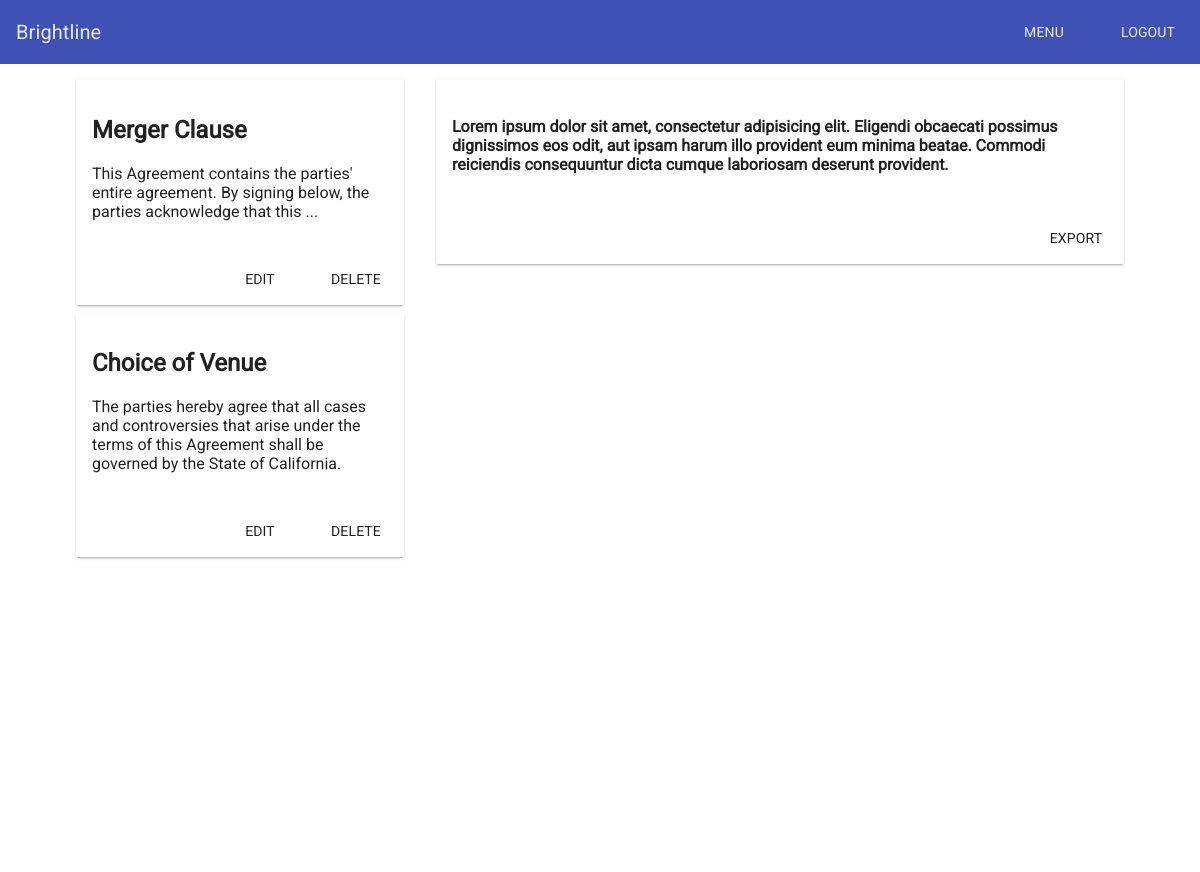
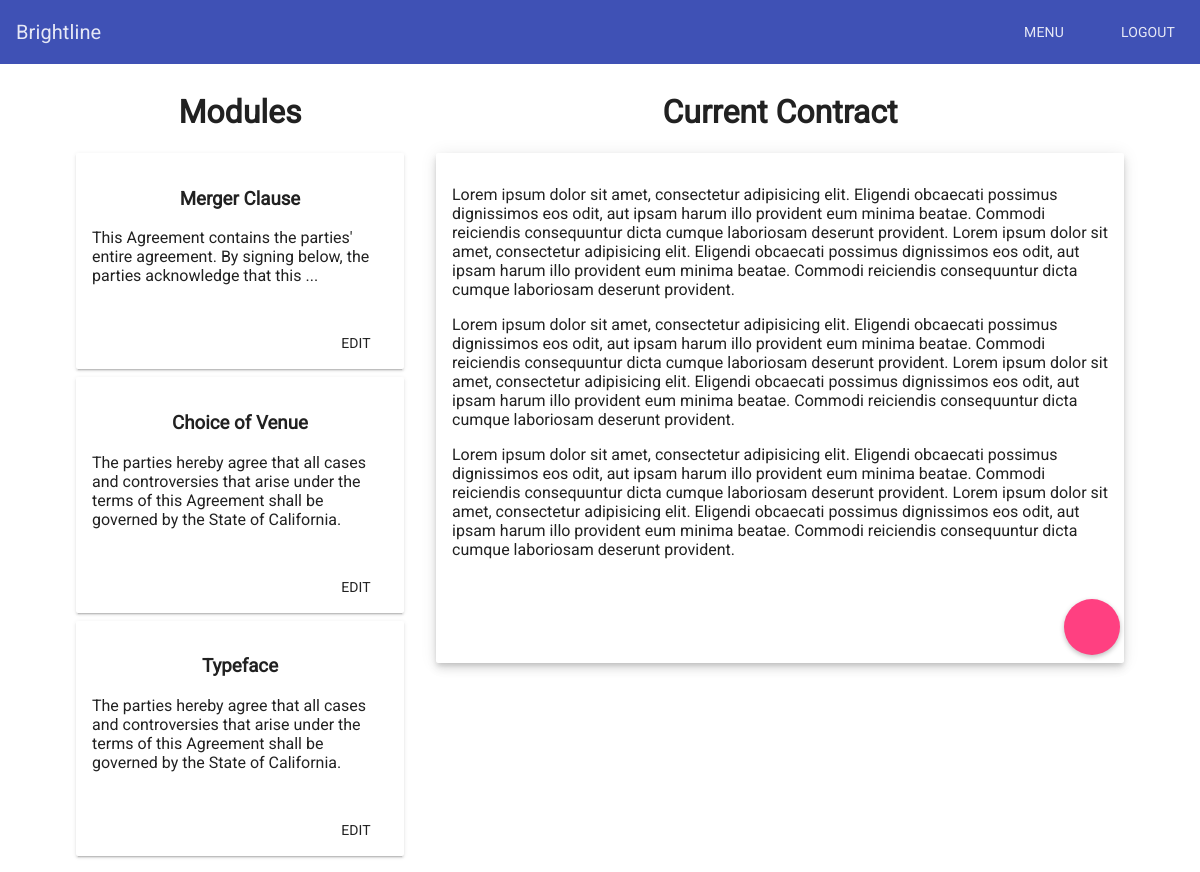
Before and after one commit to BrightlineLaw/app, an Electron app: page index.html at #!/dashboard in a window 1200 px wide. Before the commit the page ends 800 px from the top, so only its background shows below. Drawn offline with Linux system fonts and the light colour scheme.

Commit message:
overhaul entire user interface; closer to demonstrable mvp

```diff
--- a/views/dashboard.html
+++ b/views/dashboard.html
@@ -10,31 +10,46 @@
     </div>
   </md-toolbar>
   <md-sidenav md-component-id="left" class="md-sidenav-left">
-    Left Nav!
+    <md-content>
+    	<h3>Hello World!</h3>
+    </md-content>
   </md-sidenav>
   <div layout="row">
 
 	<md-content flex offset="5" layout-padding>
 
-		<md-card>
+		<h1 layout layout-align="center center">Modules</h1>
+
+		<!-- card 1 -->
+		<md-card class="md-whiteframe-z1">
 			<md-card-content>
-		 		<h2>Merger Clause</h2>
+		 		<h3 layout layout-align="center center">Merger Clause</h3>
 		   		<p>This Agreement contains the parties' entire agreement. By signing below, the parties acknowledge that this ...</p>
 		 	</md-card-content>
 		 	<div class="md-actions" layout="row" layout-align="end center">
 		   		<md-button>Edit</md-button>
-		   		<md-button>Delete</md-button>
 		 	</div>
 		</md-card>
 
-		<md-card>
+		<!-- card 2 -->
+		<md-card class="md-whiteframe-z1">
 			<md-card-content>
-		 		<h2>Choice of Venue</h2>
+		 		<h3 layout layout-align="center center">Choice of Venue</h3>
 		   		<p>The parties hereby agree that all cases and controversies that arise under the terms of this Agreement shall be governed by the State of California.</p>
 		 	</md-card-content>
 		 	<div class="md-actions" layout="row" layout-align="end center">
 		   		<md-button>Edit</md-button>
-		   		<md-button>Delete</md-button>
+		 	</div>
+		</md-card>
+
+		<!-- card 3 -->
+		<md-card class="md-whiteframe-z1">
+			<md-card-content>
+		 		<h3 layout layout-align="center center">Typeface</h3>
+		   		<p>The parties hereby agree that all cases and controversies that arise under the terms of this Agreement shall be governed by the State of California.</p>
+		 	</md-card-content>
+		 	<div class="md-actions" layout="row" layout-align="end center">
+		   		<md-button>Edit</md-button>
 		 	</div>
 		</md-card>
 
@@ -42,12 +57,16 @@
 
 	<md-content flex="60" layout-padding>
 
-		<md-card>
+		<h1 layout layout-align="center center">Current Contract</h1>
+
+		<md-card class="md-whiteframe-z3">
 			<md-card-content>
-				<h4>Lorem ipsum dolor sit amet, consectetur adipisicing elit. Eligendi obcaecati possimus dignissimos eos odit, aut ipsam harum illo provident eum minima beatae. Commodi reiciendis consequuntur dicta cumque laboriosam deserunt provident.</h4>
+				<p>Lorem ipsum dolor sit amet, consectetur adipisicing elit. Eligendi obcaecati possimus dignissimos eos odit, aut ipsam harum illo provident eum minima beatae. Commodi reiciendis consequuntur dicta cumque laboriosam deserunt provident. Lorem ipsum dolor sit amet, consectetur adipisicing elit. Eligendi obcaecati possimus dignissimos eos odit, aut ipsam harum illo provident eum minima beatae. Commodi reiciendis consequuntur dicta cumque laboriosam deserunt provident.</p>
+				<p>Lorem ipsum dolor sit amet, consectetur adipisicing elit. Eligendi obcaecati possimus dignissimos eos odit, aut ipsam harum illo provident eum minima beatae. Commodi reiciendis consequuntur dicta cumque laboriosam deserunt provident. Lorem ipsum dolor sit amet, consectetur adipisicing elit. Eligendi obcaecati possimus dignissimos eos odit, aut ipsam harum illo provident eum minima beatae. Commodi reiciendis consequuntur dicta cumque laboriosam deserunt provident.</p>
+				<p>Lorem ipsum dolor sit amet, consectetur adipisicing elit. Eligendi obcaecati possimus dignissimos eos odit, aut ipsam harum illo provident eum minima beatae. Commodi reiciendis consequuntur dicta cumque laboriosam deserunt provident. Lorem ipsum dolor sit amet, consectetur adipisicing elit. Eligendi obcaecati possimus dignissimos eos odit, aut ipsam harum illo provident eum minima beatae. Commodi reiciendis consequuntur dicta cumque laboriosam deserunt provident.</p>
 			</md-card-content>
 			<div class="md-actions" layout="row" layout-align="end center">
-		  		<md-button>Export</md-button>
+		  		<md-button class="md-fab"></md-button>
 			</div>
 		</md-card>
 
```
